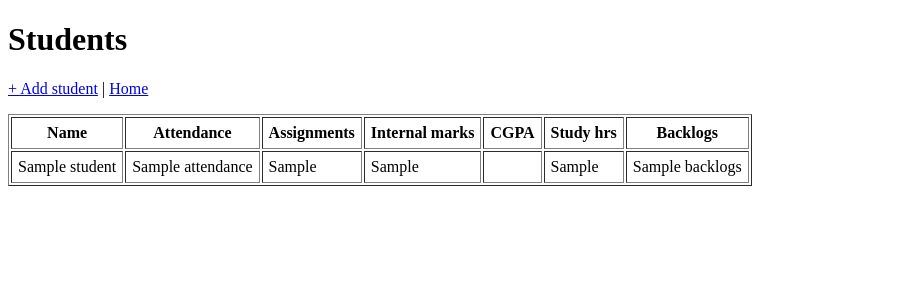
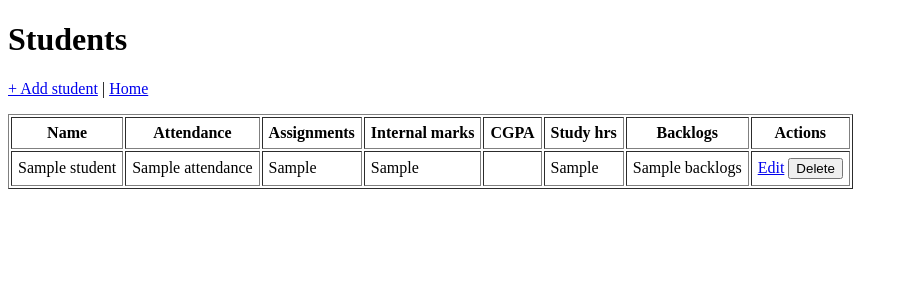
Before and after one commit to VaishnaviPotode25/student-risk-prediction, a Django app: page /students/ in a window 1280 px wide. Shown: the top 300 px of the page, without its empty margins (0-908 px from the left). Run offline with Django 5.2, Linux system fonts and the light colour scheme; tables that the repository leaves empty hold one stand-in row (values such as "Sample post"); a database or web service that is not in the repository returns one stand-in record (values such as "Sample title").

Commit message:
Add edit and delete for students (full CRUD)

```diff
--- a/students/templates/students/add_student.html
+++ b/students/templates/students/add_student.html
@@ -2,10 +2,10 @@
 <html lang="en">
 <head>
     <meta charset="UTF-8">
-    <title>Add Student</title>
+    <title>{{ title }}</title>
 </head>
 <body>
-    <h1>Add Student</h1>
+    <h1>{{ title }}</h1>
 
     <form method="post">
         {% csrf_token %}
--- a/students/templates/students/student_list.html
+++ b/students/templates/students/student_list.html
@@ -17,6 +17,7 @@
             <th>CGPA</th>
             <th>Study hrs</th>
             <th>Backlogs</th>
+            <th>Actions</th>
         </tr>
         {% for s in students %}
         <tr>
@@ -27,9 +28,17 @@
             <td>{{ s.previous_cgpa }}</td>
             <td>{{ s.study_hours }}</td>
             <td>{{ s.backlogs }}</td>
+            <td>
+                <a href="{% url 'edit_student' s.id %}">Edit</a>
+                <form method="post" action="{% url 'delete_student' s.id %}" style="display:inline"
+                      onsubmit="return confirm('Delete {{ s.name }}?');">
+                    {% csrf_token %}
+                    <button type="submit">Delete</button>
+                </form>
+            </td>
         </tr>
         {% empty %}
-        <tr><td colspan="7">No students yet.</td></tr>
+        <tr><td colspan="8">No students yet.</td></tr>
         {% endfor %}
     </table>
 </body>
--- a/students/urls.py
+++ b/students/urls.py
@@ -5,4 +5,6 @@ urlpatterns = [
     path("", views.home, name="home"),
     path("students/", views.student_list, name="student_list"),
     path("students/add/", views.add_student, name="add_student"),
+    path("students/<str:student_id>/edit/", views.edit_student, name="edit_student"),
+    path("students/<str:student_id>/delete/", views.delete_student, name="delete_student"),
 ]
--- a/students/views.py
+++ b/students/views.py
@@ -1,9 +1,23 @@
 from datetime import datetime
 
+from bson import ObjectId
+from bson.errors import InvalidId
+from django.http import Http404
 from django.shortcuts import render, redirect
 
 from .forms import StudentForm
 from .mongo import get_students_collection
+
+
+def get_student_or_404(student_id):
+    """Fetch one student by its string id, or raise a 404 page."""
+    try:
+        student = get_students_collection().find_one({"_id": ObjectId(student_id)})
+    except InvalidId:
+        raise Http404("Invalid student id")
+    if student is None:
+        raise Http404("Student not found")
+    return student
 
 
 def home(request):
@@ -24,6 +38,9 @@ def home(request):
 
 def student_list(request):
     students = list(get_students_collection().find().sort("created_at", -1))
+    # Templates can't use a name starting with "_", so we add a plain "id" field.
+    for s in students:
+        s["id"] = str(s["_id"])
     return render(request, "students/student_list.html", {"students": students})
 
 
@@ -38,4 +55,31 @@ def add_student(request):
     else:
         form = StudentForm()
 
-    return render(request, "students/add_student.html", {"form": form})
+    return render(request, "students/add_student.html", {"form": form, "title": "Add Student"})
+
+
+def edit_student(request, student_id):
+    student = get_student_or_404(student_id)
+
+    if request.method == "POST":
+        form = StudentForm(request.POST)
+        if form.is_valid():
+            get_students_collection().update_one(
+                {"_id": student["_id"]},
+                {"$set": form.cleaned_data},
+            )
+            return redirect("student_list")
+    else:
+        form = StudentForm(initial=student)
+
+    return render(request, "students/add_student.html", {"form": form, "title": "Edit Student"})
+
+
+def delete_student(request, student_id):
+    student = get_student_or_404(student_id)
+
+    # Deleting must only happen on POST, never from a plain link click.
+    if request.method == "POST":
+        get_students_collection().delete_one({"_id": student["_id"]})
+
+    return redirect("student_list")
```
